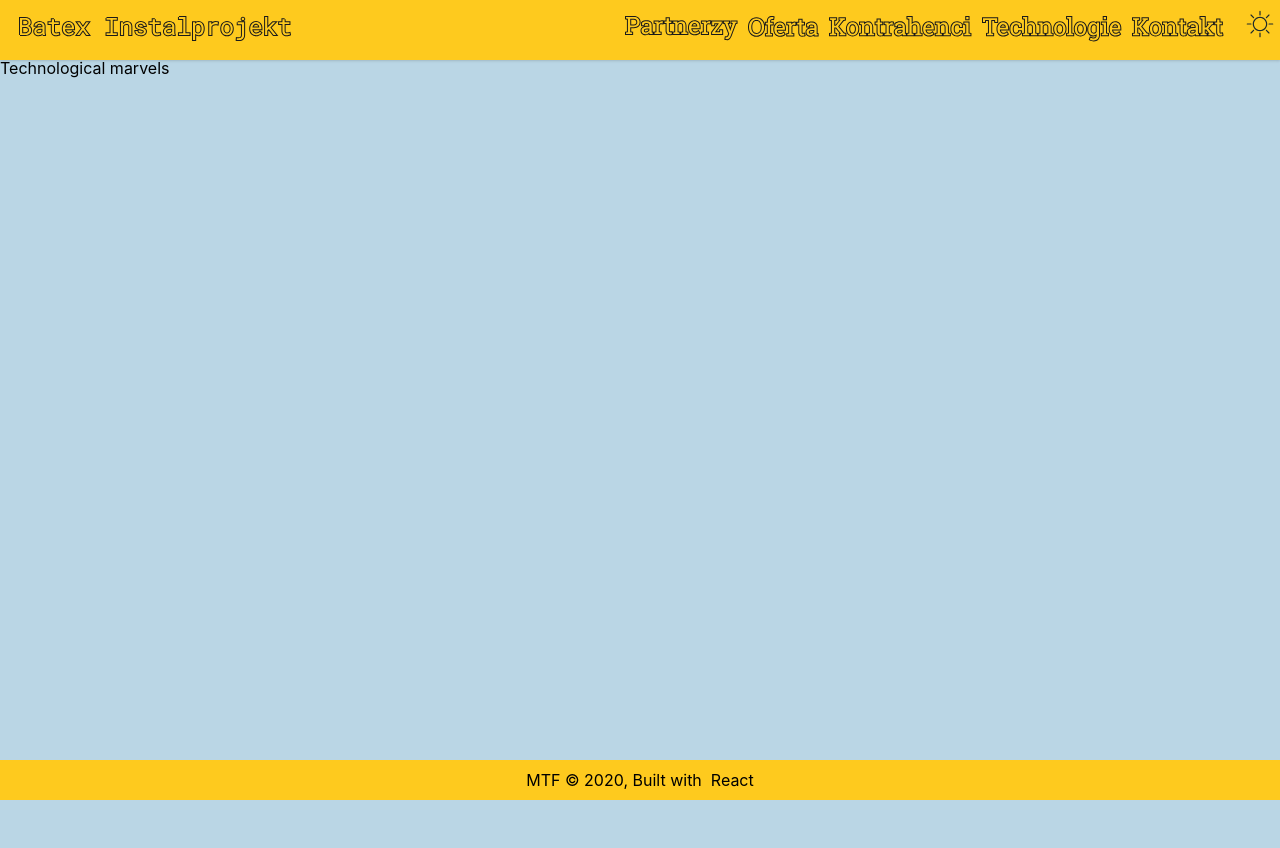
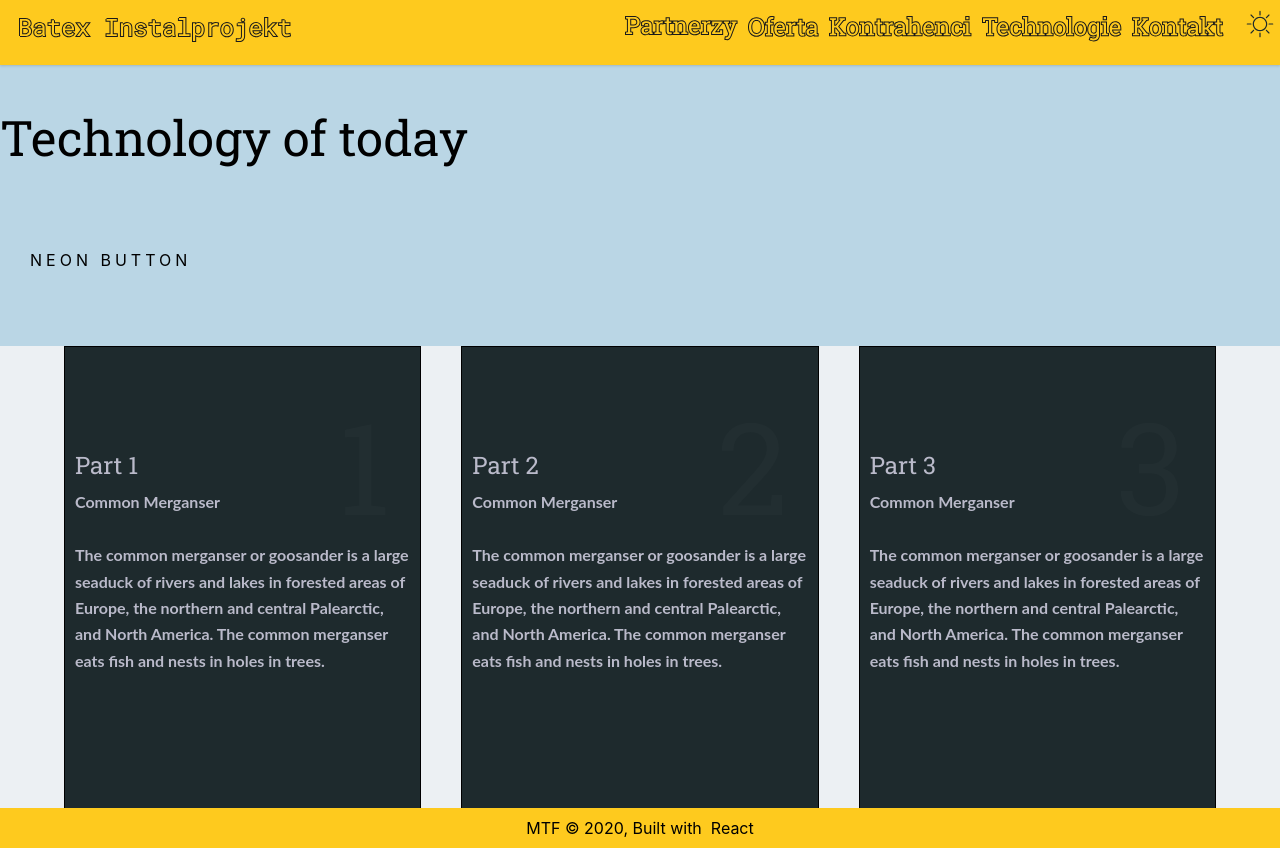
Before and after one commit to MaciejFigat/SinglePageA_React, a React (Create React App) app in the folder my-app/: page /technology in a window 1280 px wide. Before the commit the page ends 800 px from the top, so only its background shows below. Built offline with nearby package versions, Linux system fonts and the light colour scheme.

Commit message:
further style transition into styled-components

```diff
--- a/my-app/src/pages/Technology.js
+++ b/my-app/src/pages/Technology.js
@@ -1,7 +1,75 @@
 import React from "react";
 import { Layout } from "../layout";
+import {
+  ContainerBox,
+  Box,
+  ContentBox,
+  ContentH3,
+  Paragraph,
+  Link,
+  ContentH2,
+  LinkAbout,
+  ContainerBoxSecond,
+} from "../styles/boxColorStyles";
 
 const Technology = () => {
-  return <Layout>Technological marvels</Layout>;
+  return (
+    <Layout>
+      <h1>Technology of today</h1>
+      <LinkAbout href="#">
+        <span></span>
+        <span></span>
+        <span></span>
+        <span></span>
+        Neon button
+      </LinkAbout>
+      <ContainerBoxSecond>
+        <ContainerBox>
+          <Box>
+            <ContentBox>
+              <ContentH2>1</ContentH2>
+              <ContentH3>Part 1</ContentH3>
+              <Paragraph>Common Merganser</Paragraph> <br />
+              <Paragraph>
+                The common merganser or goosander is a large seaduck of rivers
+                and lakes in forested areas of Europe, the northern and central
+                Palearctic, and North America. The common merganser eats fish
+                and nests in holes in trees.
+              </Paragraph>
+              <Link href="#">More information</Link>
+            </ContentBox>
+          </Box>
+          <Box>
+            <ContentBox>
+              <ContentH2>2</ContentH2>
+              <ContentH3>Part 2</ContentH3>
+              <Paragraph>Common Merganser</Paragraph> <br />
+              <Paragraph>
+                The common merganser or goosander is a large seaduck of rivers
+                and lakes in forested areas of Europe, the northern and central
+                Palearctic, and North America. The common merganser eats fish
+                and nests in holes in trees.
+              </Paragraph>
+              <Link href="#">More information</Link>
+            </ContentBox>
+          </Box>
+          <Box>
+            <ContentBox>
+              <ContentH2>3</ContentH2>
+              <ContentH3>Part 3</ContentH3>
+              <Paragraph>Common Merganser</Paragraph> <br />
+              <Paragraph>
+                The common merganser or goosander is a large seaduck of rivers
+                and lakes in forested areas of Europe, the northern and central
+                Palearctic, and North America. The common merganser eats fish
+                and nests in holes in trees.
+              </Paragraph>
+              <Link href="#">More information</Link>
+            </ContentBox>
+          </Box>
+        </ContainerBox>
+      </ContainerBoxSecond>
+    </Layout>
+  );
 };
 export default Technology;
--- a/my-app/src/styles/GlobalStyles.js
+++ b/my-app/src/styles/GlobalStyles.js
@@ -28,7 +28,27 @@ const lightTheme = {
 };
 
 const GlobalStyle = createGlobalStyle`
+html {font-size: 100%;}
 
+h1, h2, h3, h4, h5 {
+  margin: 2.75rem 0 1.05rem;
+  font-family: 'Roboto Slab', serif;
+  font-weight: 400;
+  line-height: 1.15;
+}
+
+h1 {
+
+  font-size: 3.052em;
+}
+
+h2 {font-size: 2.441em;}
+
+h3 {font-size: 1.953em;}
+
+h4 {font-size: 1.563em;}
+
+h5 {font-size: 1.25em;}
 :root {
   --color1-main: ${(props) => props.theme.color1};
   --color2-main: ${(props) => props.theme.color2};
@@ -58,6 +78,9 @@ const GlobalStyle = createGlobalStyle`
   background: transparent;
 }
 body {
+  font-family: 'Poppins', sans-serif;
+  font-weight: 400;
+  line-height: 1.65;
   color: ${(props) => props.theme.text};
   height: 100vh;
   margin: 0;
--- /dev/null
+++ b/my-app/src/styles/boxColorStyles.js
@@ -0,0 +1,125 @@
+import styled from "styled-components";
+export const LinkAbout = styled.a`
+  position: relative;
+  display: inline-block;
+  padding: 25px 30px;
+  margin: 40px 0;
+  color: #03e9f4;
+  text-decoration: none;
+  text-transform: uppercase;
+  transition: 0.5s;
+  letter-spacing: 4px;
+  overflow: hidden;
+  margin-right: 50px;
+  &:hover {
+    background: #03e9f4;
+    color: #050801;
+    box-shadow: 0 0 5px #03e9f4, 0 0 25px #03e9f4, 0 0 50px #03e9f4,
+      0 0 200px #03e9f4;
+    -webkit-box-reflect: below 1px linear-gradient(transparent, #0005);
+  }
+`;
+export const ContainerBoxSecond = styled.div`
+  margin: 0 auto;
+  height: 100%;
+  width: 100vw;
+  overflow: hidden;
+  font-family: "Lato", sans-serif;
+  font-weight: 700;
+  display: flex;
+  align-items: center;
+  justify-content: center;
+  color: #555;
+  background: #ecf0f3;
+`;
+export const ContainerBox = styled.div`
+  margin: 0 auto;
+  padding: 0;
+  /* display: flex;
+  justify-content: center;
+  align-items: center; */
+  min-height: 50vh;
+  position: relative;
+  width: 90%;
+  display: grid;
+  grid-template-columns: repeat(auto-fill, minmax(280px, 1fr));
+  grid-gap: 0 40px;
+  grid-template-rows: auto;
+`;
+export const Box = styled.div`
+  position: relative;
+  height: 500px;
+  background: #1e2a2d;
+  display: flex;
+  justify-content: center;
+  align-items: center;
+  border: 1px solid #000;
+  &:after {
+    content: "";
+    position: absolute;
+    top: -2px;
+    right: -2px;
+    left: -2px;
+    bottom: -2px;
+    background: #babaca;
+    transform: skew(-2deg, -2.5deg);
+    z-index: -1;
+  }
+`;
+
+export const ContentBox = styled.div`
+  position: absolute;
+
+  margin: 0 10px 0;
+`;
+export const ContentH2 = styled.h2`
+  position: absolute;
+  top: -60px;
+  right: 20px;
+  margin: 0;
+  padding: 0;
+
+  font-size: 8em;
+  color: rgba(255, 255, 255, 0.02);
+  transition: 0.4s;
+  ${Box}:hover & {
+    top: -90px;
+    right: -15px;
+    color: rgba(255, 255, 255, 0.07);
+  }
+`;
+export const ContentH3 = styled.h2`
+  margin: 0 0 10px;
+  padding: 0;
+  font-size: 24px;
+  font-weight: 500;
+  color: #babaca;
+`;
+export const Paragraph = styled.p`
+  margin: 0;
+  padding: 0;
+  color: #babaca;
+  font-size: 16px;
+`;
+export const Link = styled.a`
+  position: relative;
+  margin: 20px 0 0;
+  padding: 10px 20px;
+  text-decoration: none;
+  border: 1px solid #babaca;
+  display: inline-block;
+  color: #babaca;
+  transition: 0.5s;
+  transform: translateY(-30px);
+  opacity: 0;
+  visibility: hidden;
+  ${Box}:hover & {
+    transform: translateY(0px);
+    opacity: 1;
+    visibility: visible;
+  }
+  &:hover {
+    color: #000;
+    background: #babaca;
+  }
+`;
--- a/my-app/src/styles/index.scss
+++ b/my-app/src/styles/index.scss
@@ -1,8 +1,3 @@
-code {
-  font-family: source-code-pro, Menlo, Monaco, Consolas, "Roboto Mono",
-    "Courier New", monospace;
-}
-
 ///reset
 
 html,
```
